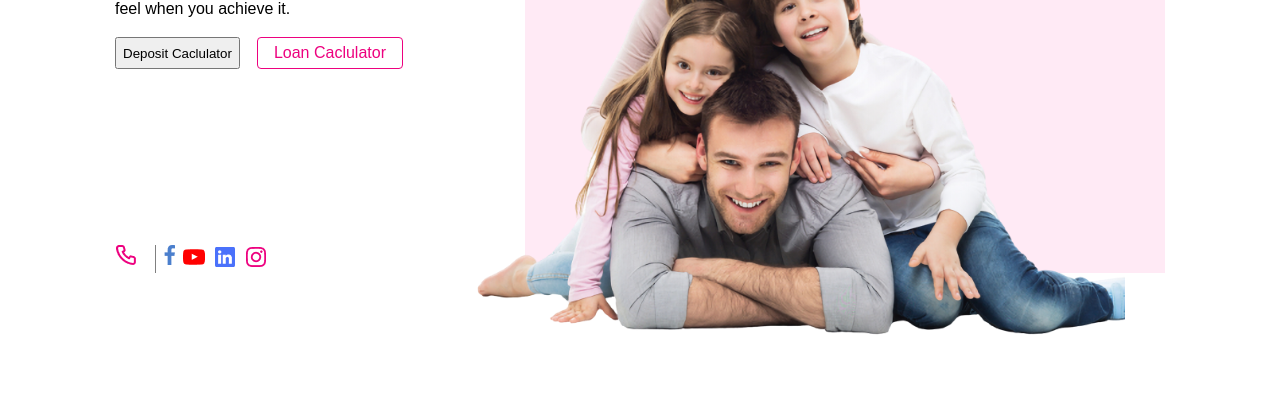
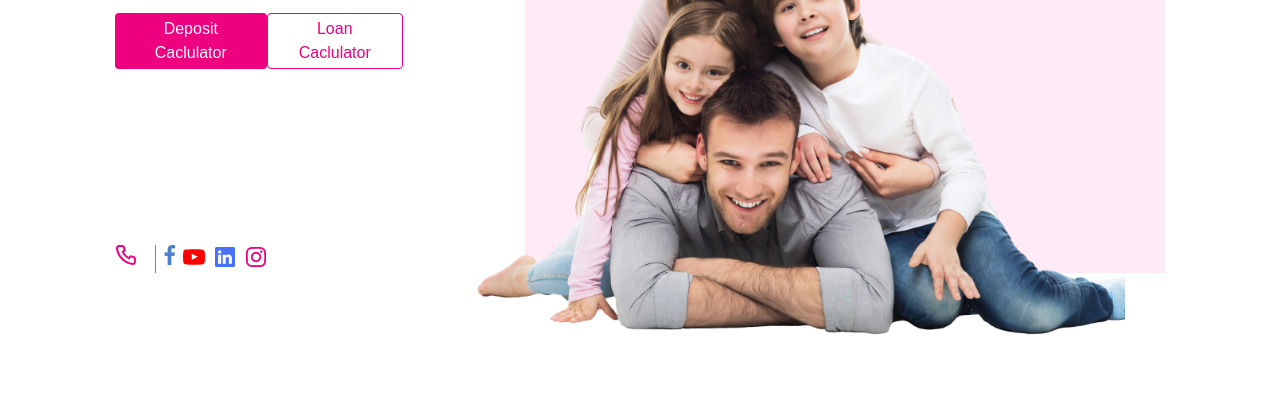
Before and after one commit to Andramed/landingBankSite, a plain HTML site: page index.html in a window 1280 px wide. Shown: the part 259-678 px from the top of the page. Drawn offline with Linux system fonts and the light colour scheme.

Commit message:
changed some style

```diff
--- a/style.css
+++ b/style.css
@@ -107,7 +107,7 @@
 	justify-content: space-between;
 	margin-bottom: 1rem;
 }
-.aplyOnline {
+.depositCalculator {
 	border-radius: 4px;
 	background: #ED017F;
 	border-style: none;
```
